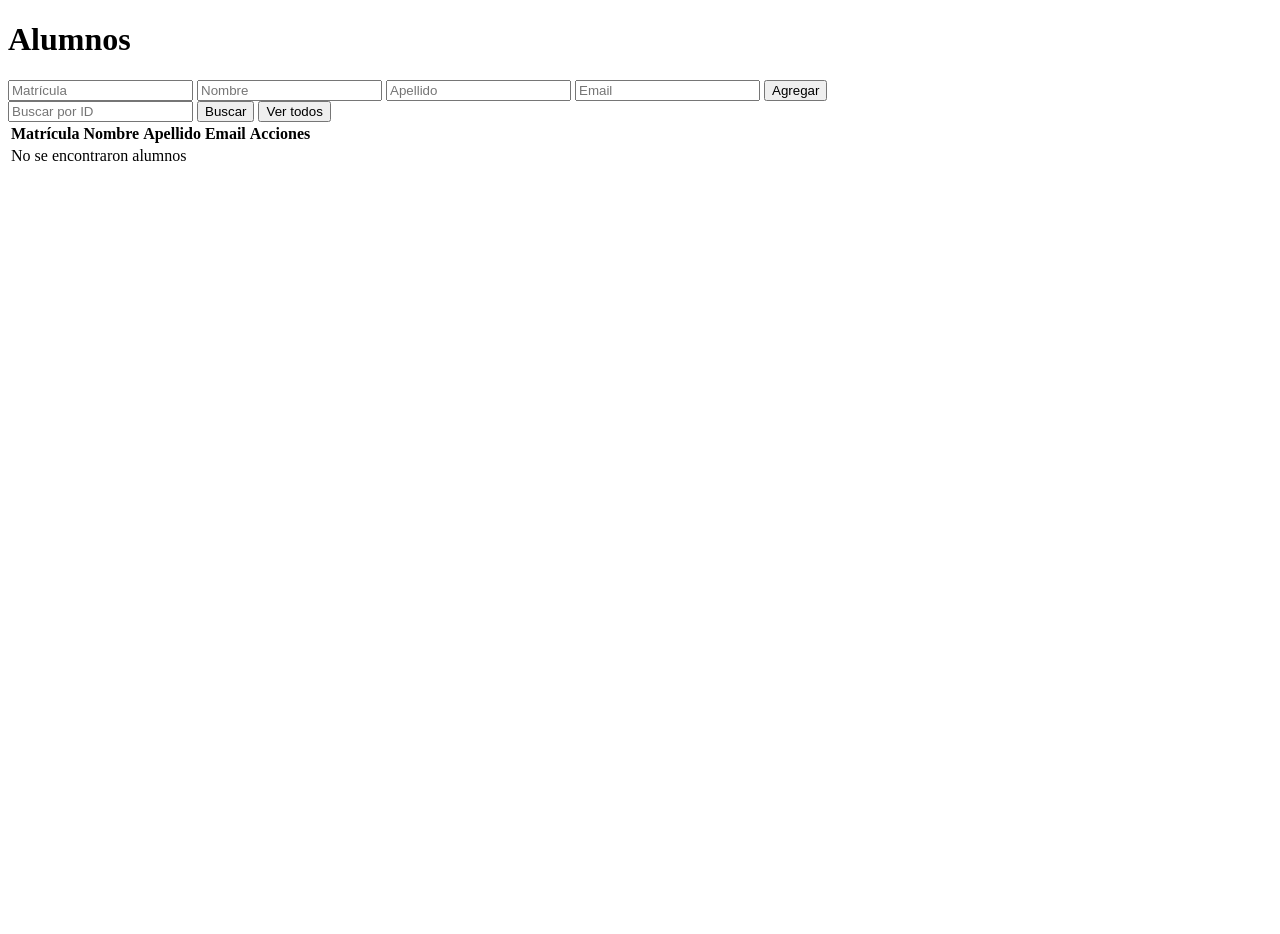
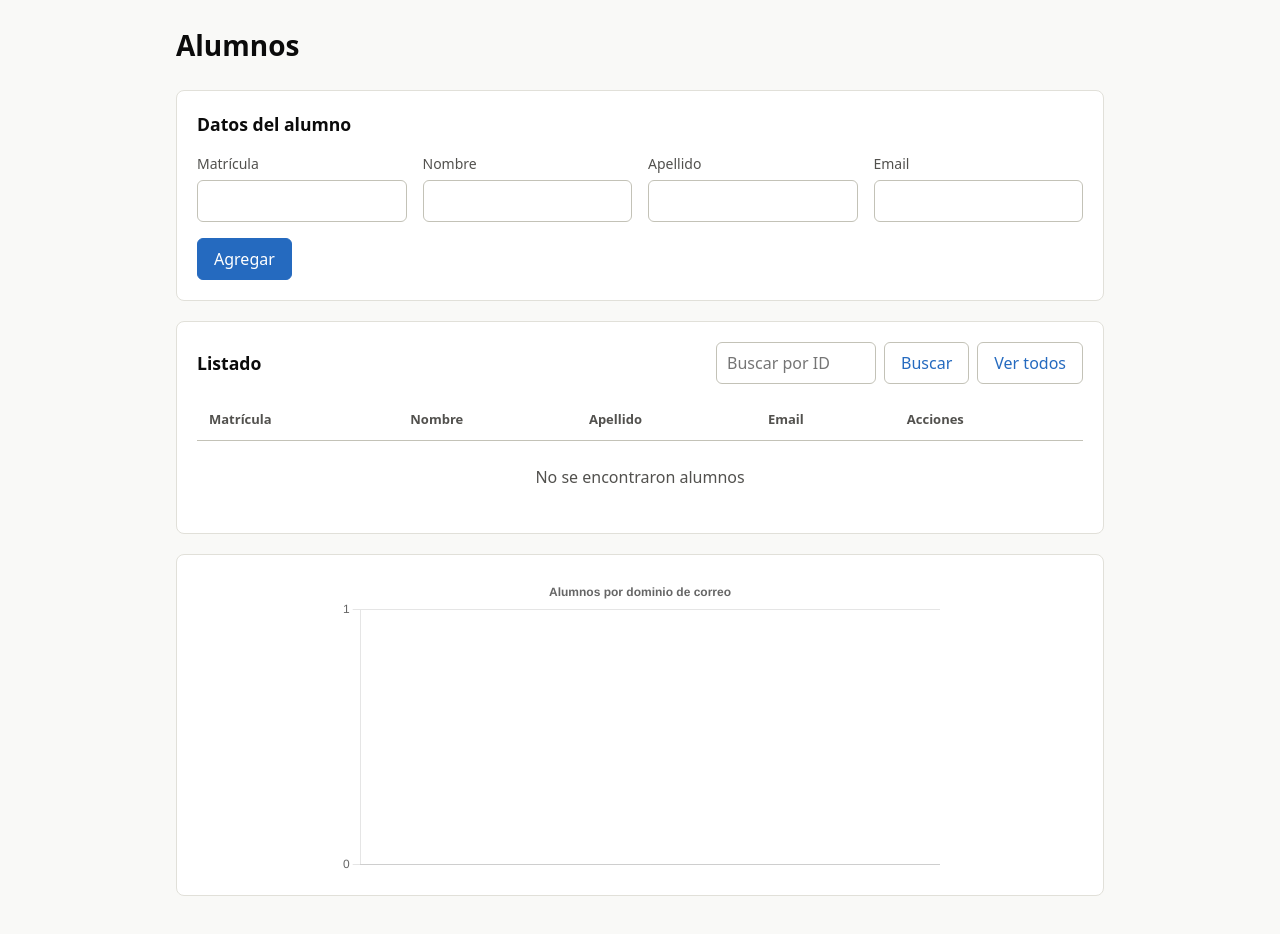
Before and after one commit to ChristianCueto-Dayzen/practica-api-express, a website: page cliente-frontend/index.html in a window 1280 px wide. Before the commit the page ends 800 px from the top, so only its background shows below. Drawn offline with nearby package versions, Linux system fonts and the light colour scheme; no server answers.

Commit message:
Agregar estilos y formato

```diff
--- a/cliente-frontend/index.html
+++ b/cliente-frontend/index.html
@@ -6,26 +6,49 @@
     <meta name="viewport" content="width=device-width, initial-scale=1.0">
     <title>Alumnos</title>
     <meta name="description" content="Lista de alumnos">
+    <link rel="stylesheet" href="styles.css">
 </head>
 
 <body>
+    <main class="contenedor">
         <h1>Alumnos</h1>
 
+        <section class="tarjeta">
+            <h2>Datos del alumno</h2>
             <form id="alumno-form">
-        <input type="text" id="campo-studentid" placeholder="Matrícula" maxlength="10" required>
-        <input type="text" id="campo-name" placeholder="Nombre" maxlength="50" required>
-        <input type="text" id="campo-lastname" placeholder="Apellido" maxlength="30">
-        <input type="email" id="campo-email" placeholder="Email" maxlength="50">
+                <div class="campo">
+                    <label for="campo-studentid">Matrícula</label>
+                    <input type="text" id="campo-studentid" maxlength="10" required>
+                </div>
+                <div class="campo">
+                    <label for="campo-name">Nombre</label>
+                    <input type="text" id="campo-name" maxlength="50" required>
+                </div>
+                <div class="campo">
+                    <label for="campo-lastname">Apellido</label>
+                    <input type="text" id="campo-lastname" maxlength="30">
+                </div>
+                <div class="campo">
+                    <label for="campo-email">Email</label>
+                    <input type="email" id="campo-email" maxlength="50">
+                </div>
+                <div class="botones">
                     <button type="submit" id="guardar-btn">Agregar</button>
-        <button type="button" id="cancelar-btn" hidden>Cancelar</button>
+                    <button type="button" id="cancelar-btn" class="btn-secundario" hidden>Cancelar</button>
+                </div>
             </form>
+        </section>
 
+        <section class="tarjeta">
+            <div class="encabezado-lista">
+                <h2>Listado</h2>
                 <form id="buscar-form">
-        <input type="number" id="buscar-id" placeholder="Buscar por ID" min="1" required>
-        <button type="submit">Buscar</button>
-        <button type="button" id="ver-todos-btn">Ver todos</button>
+                    <input type="number" id="buscar-id" placeholder="Buscar por ID" aria-label="Buscar por ID"
+                        min="1" required>
+                    <button type="submit" class="btn-secundario">Buscar</button>
+                    <button type="button" id="ver-todos-btn" class="btn-secundario">Ver todos</button>
                 </form>
-
+            </div>
             <div id="alumnos-container">
                 <table id="alumnos-table">
                     <thead>
@@ -40,9 +63,14 @@
                     <tbody id="alumnos-tbody"></tbody>
                 </table>
             </div>
-    <div style="max-width: 600px;">
+        </section>
+
+        <section class="tarjeta">
+            <div class="grafica">
                 <canvas id="alumnos-chart"></canvas>
             </div>
+        </section>
+    </main>
 
     <script src="https://cdn.jsdelivr.net/npm/chart.js@4.4.3/dist/chart.umd.min.js"></script>
     <script src="main.js"></script>
--- a/cliente-frontend/main.js
+++ b/cliente-frontend/main.js
@@ -95,6 +95,7 @@ function renderizarTabla(alumnos) {
     const fila = document.createElement('tr');
     const celda = document.createElement('td');
     celda.colSpan = 5;
+    celda.className = 'vacio';
     celda.textContent = 'No se encontraron alumnos';
     fila.appendChild(celda);
     tbody.appendChild(fila);
@@ -111,12 +112,15 @@ function renderizarTabla(alumnos) {
     });
 
     const acciones = document.createElement('td');
+    acciones.className = 'acciones';
 
     const editarBtn = document.createElement('button');
+    editarBtn.className = 'btn-secundario';
     editarBtn.textContent = 'Editar';
     editarBtn.addEventListener('click', () => prepararEdicion(alumno));
 
     const eliminarBtn = document.createElement('button');
+    eliminarBtn.className = 'btn-peligro';
     eliminarBtn.textContent = 'Eliminar';
     eliminarBtn.addEventListener('click', () => manejarEliminar(alumno.Id));
 
@@ -127,9 +131,66 @@ function renderizarTabla(alumnos) {
   });
 }
 
+function extraerDatosGrafica(alumnos) {
+  const conteo = {};
+
+  alumnos.forEach((alumno) => {
+    const dominio = alumno.Email && alumno.Email.includes('@')
+      ? alumno.Email.split('@')[1].toLowerCase()
+      : 'Sin email';
+
+    conteo[dominio] = (conteo[dominio] || 0) + 1;
+  });
+
+  return {
+    etiquetas: Object.keys(conteo),
+    valores: Object.values(conteo)
+  };
+}
+
+let grafica = null;
+
+function renderizarGrafica(etiquetas, valores) {
+  if (grafica) {
+    grafica.data.labels = etiquetas;
+    grafica.data.datasets[0].data = valores;
+    grafica.update();
+    return;
+  }
+
+  const canvas = document.getElementById('alumnos-chart');
+
+  grafica = new Chart(canvas, {
+    type: 'bar',
+    data: {
+      labels: etiquetas,
+      datasets: [{
+        label: 'Alumnos',
+        data: valores,
+        backgroundColor: '#2a78d6',
+        borderRadius: 4,
+        maxBarThickness: 48
+      }]
+    },
+    options: {
+      plugins: {
+        legend: { display: false },
+        title: { display: true, text: 'Alumnos por dominio de correo' }
+      },
+      scales: {
+        x: { grid: { display: false } },
+        y: { beginAtZero: true, ticks: { precision: 0 } }
+      }
+    }
+  });
+}
+
 async function cargarTabla() {
-  const alumnos = await obtenerAlumnos();
-  renderizarTabla(alumnos || []);
+  const alumnos = await obtenerAlumnos() || [];
+  renderizarTabla(alumnos);
+
+  const { etiquetas, valores } = extraerDatosGrafica(alumnos);
+  renderizarGrafica(etiquetas, valores);
 }
 
 const form = document.getElementById('alumno-form');
--- /dev/null
+++ b/cliente-frontend/styles.css
@@ -0,0 +1,218 @@
+:root {
+    --fondo: #f9f9f7;
+    --superficie: #ffffff;
+    --texto: #0b0b0b;
+    --texto-secundario: #52514e;
+    --borde: #e1e0d9;
+    --borde-control: #c3c2b7;
+    --primario: #256abf;
+    --primario-hover: #1c5cab;
+    --peligro: #d03b3b;
+}
+
+* {
+    box-sizing: border-box;
+}
+
+/* Los botones tienen display propio; sin esto el atributo hidden no los oculta */
+[hidden] {
+    display: none !important;
+}
+
+body {
+    margin: 0;
+    font-family: system-ui, -apple-system, "Segoe UI", sans-serif;
+    line-height: 1.5;
+    background: var(--fondo);
+    color: var(--texto);
+}
+
+.contenedor {
+    max-width: 960px;
+    margin: 0 auto;
+    padding: 24px 16px 48px;
+}
+
+h1 {
+    margin: 0 0 24px;
+    font-size: 1.75rem;
+}
+
+h2 {
+    margin: 0 0 16px;
+    font-size: 1.1rem;
+}
+
+.tarjeta {
+    margin-bottom: 20px;
+    padding: 20px;
+    background: var(--superficie);
+    border: 1px solid var(--borde);
+    border-radius: 8px;
+}
+
+/* Formulario de alta y edición */
+#alumno-form {
+    display: grid;
+    grid-template-columns: repeat(auto-fit, minmax(180px, 1fr));
+    gap: 16px;
+}
+
+.campo {
+    display: flex;
+    flex-direction: column;
+    gap: 6px;
+}
+
+label {
+    font-size: 0.875rem;
+    color: var(--texto-secundario);
+}
+
+input {
+    width: 100%;
+    min-width: 0;
+    padding: 8px 10px;
+    font: inherit;
+    color: inherit;
+    background: var(--superficie);
+    border: 1px solid var(--borde-control);
+    border-radius: 6px;
+}
+
+input:focus-visible {
+    outline: 2px solid var(--primario);
+    outline-offset: 1px;
+    border-color: var(--primario);
+}
+
+.botones {
+    display: flex;
+    gap: 8px;
+    grid-column: 1 / -1;
+}
+
+/* Botones */
+button {
+    padding: 8px 16px;
+    font: inherit;
+    color: #ffffff;
+    background: var(--primario);
+    border: 1px solid var(--primario);
+    border-radius: 6px;
+    cursor: pointer;
+}
+
+button:hover {
+    background: var(--primario-hover);
+    border-color: var(--primario-hover);
+}
+
+button:focus-visible {
+    outline: 2px solid var(--primario);
+    outline-offset: 2px;
+}
+
+.btn-secundario {
+    color: var(--primario);
+    background: var(--superficie);
+    border-color: var(--borde-control);
+}
+
+.btn-secundario:hover {
+    background: #f0efec;
+    border-color: var(--borde-control);
+}
+
+.btn-peligro {
+    color: var(--peligro);
+    background: var(--superficie);
+    border-color: var(--borde-control);
+}
+
+.btn-peligro:hover {
+    color: #ffffff;
+    background: var(--peligro);
+    border-color: var(--peligro);
+}
+
+/* Listado */
+.encabezado-lista {
+    display: flex;
+    flex-wrap: wrap;
+    align-items: center;
+    justify-content: space-between;
+    gap: 12px;
+    margin-bottom: 16px;
+}
+
+.encabezado-lista h2 {
+    margin: 0;
+}
+
+#buscar-form {
+    display: flex;
+    flex-wrap: wrap;
+    gap: 8px;
+}
+
+#buscar-id {
+    width: 160px;
+}
+
+#alumnos-container {
+    overflow-x: auto;
+}
+
+table {
+    width: 100%;
+    border-collapse: collapse;
+}
+
+th,
+td {
+    padding: 10px 12px;
+    text-align: left;
+    border-bottom: 1px solid var(--borde);
+}
+
+th {
+    font-size: 0.8125rem;
+    font-weight: 600;
+    color: var(--texto-secundario);
+    white-space: nowrap;
+    border-bottom-color: var(--borde-control);
+}
+
+tbody tr:hover {
+    background: var(--fondo);
+}
+
+tbody tr:last-child td {
+    border-bottom: 0;
+}
+
+.acciones {
+    white-space: nowrap;
+}
+
+.acciones button {
+    padding: 4px 10px;
+    font-size: 0.875rem;
+}
+
+.acciones button + button {
+    margin-left: 8px;
+}
+
+.vacio {
+    padding: 24px;
+    text-align: center;
+    color: var(--texto-secundario);
+}
+
+/* Gráfica */
+.grafica {
+    max-width: 600px;
+    margin: 0 auto;
+}
```
Lines whose indentation alone changed are shown as unchanged.
